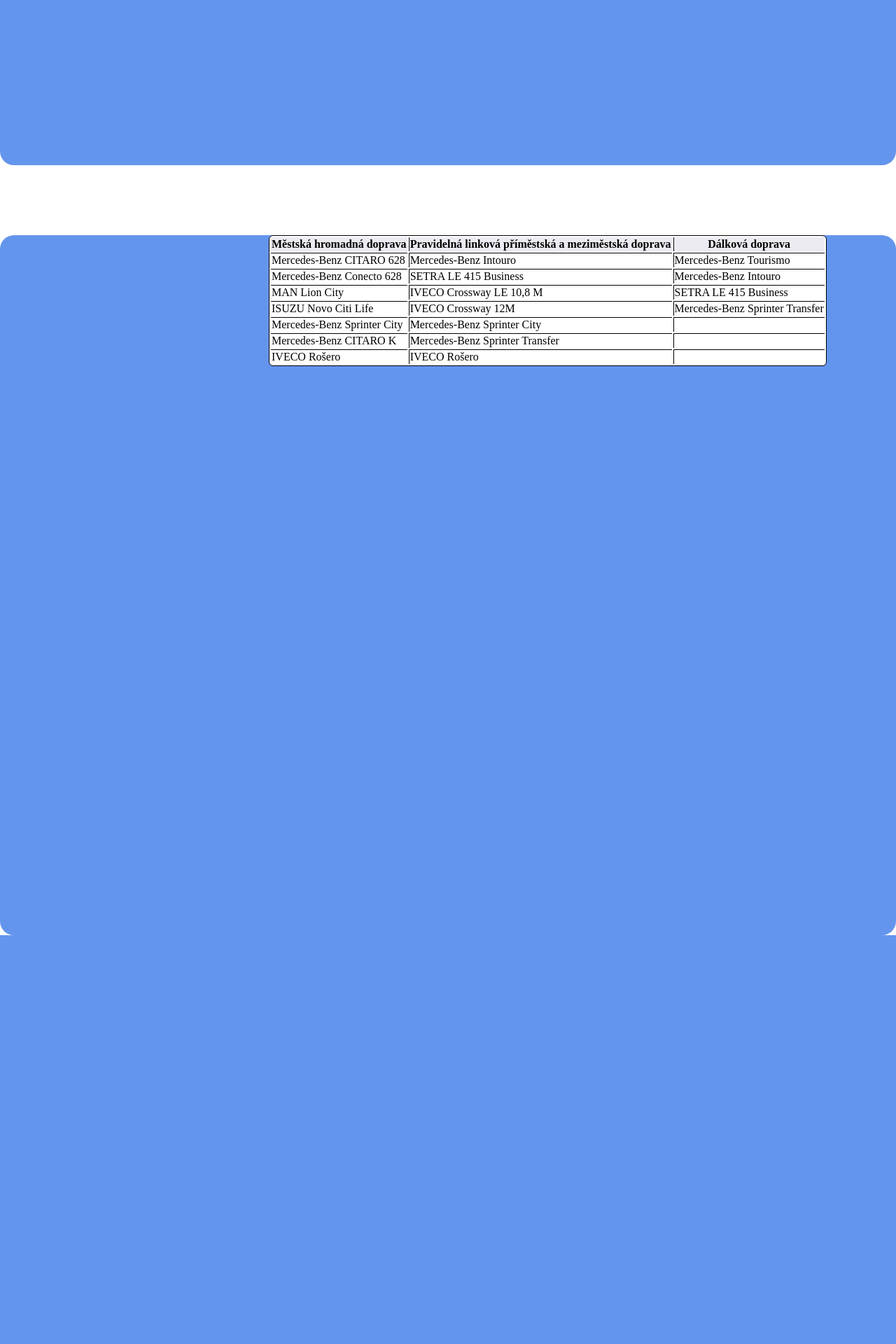
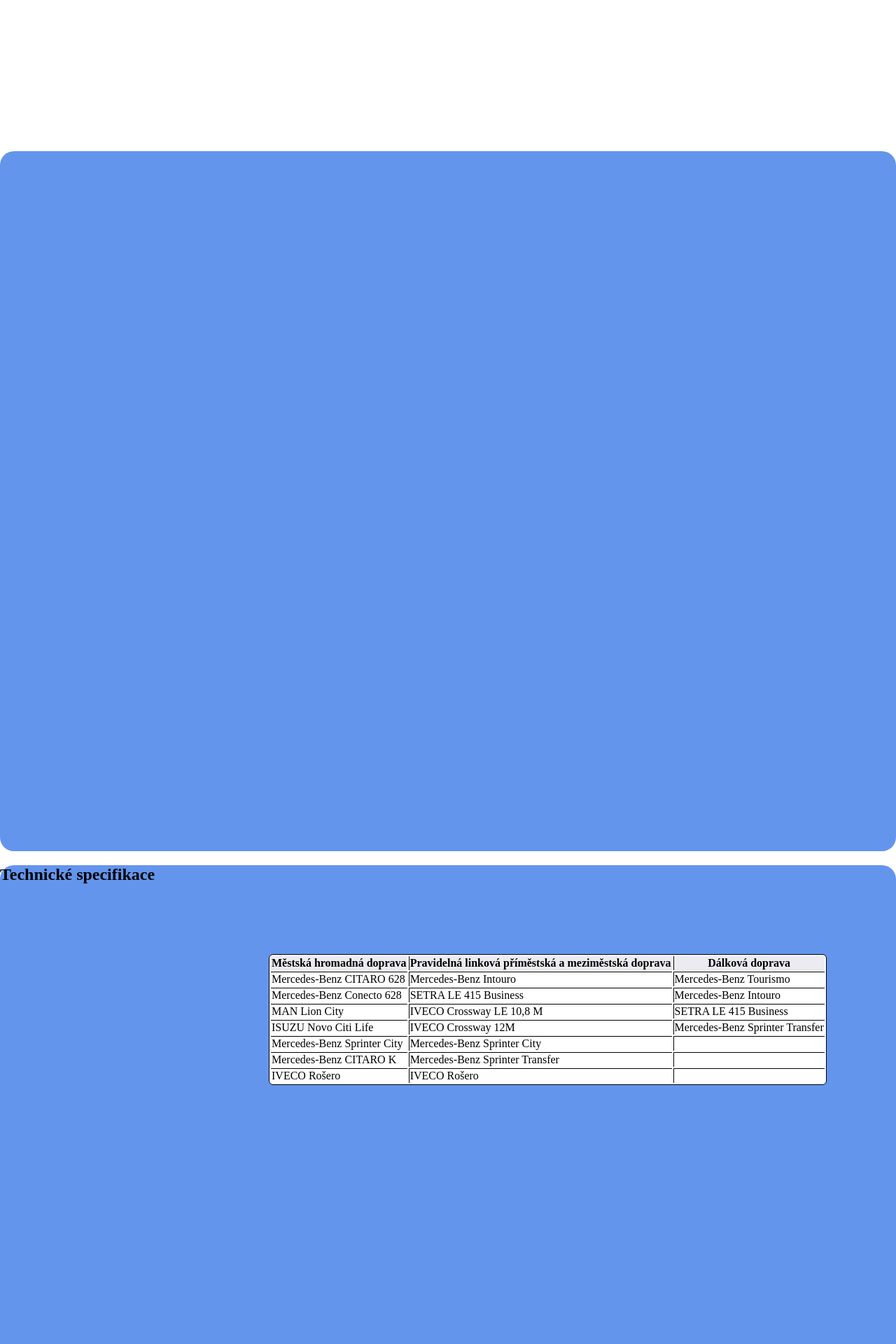
Before and after one commit to MatyasHarvanek04/WebPresentation, a PHP site: page /Pages/autobus.html in a window 1280 px wide. Shown: the part 1920-3840 px from the top of the page at 70% size. Before the commit the page ends 3256 px from the top, so only its background shows below. Run offline with PHP 8.4, Linux system fonts and the light colour scheme.

Commit message:
zaklDesign

```diff
--- a/Main/Css/style2.css
+++ b/Main/Css/style2.css
@@ -25,22 +25,22 @@
     top: 15%;
 }
 
-#section1 {
+.section1 {
     width: 100%;
     height: 1000px;
     border-radius: 20px;
     background-color: cornflowerblue;
 }
 
-#section2 {
-    margin-top: 20px;
+.section2 {
+    margin-top: 1000px;
     width: 100%;
     height: 1000px;
     border-radius: 20px;
     background-color: cornflowerblue;
 }
 
-#section3 {
+.section3 {
     margin-top: 20px;
     width: 100%;
     height: 1000px;
@@ -53,6 +53,7 @@
 }
 
 #navi {
+    margin-top: 1%;
     width: 15%;
     height: 300px;
     position: fixed;
@@ -102,20 +103,20 @@
 #pati {
     margin-top: 90%;
 }
+
 table {
-    border-collapse:separate;
-    border:solid black 1px;
-    border-radius:6px;
+    border-collapse: separate;
+    border: solid black 1px;
+    border-radius: 6px;
     background-color: white;
     margin-left: 30%;
-   margin-top: 100px;
-    top:20%;
-
+    top: 20%;
 }
 
-td, th {
-    border-left:solid black 1px;
-    border-top:solid black 1px;
+td,
+th {
+    border-left: solid black 1px;
+    border-top: solid black 1px;
 }
 
 th {
@@ -123,10 +124,20 @@
     border-top: none;
 }
 
-td:first-child, th:first-child {
-     border-left: none;
+td:first-child,
+th:first-child {
+    border-left: none;
 }
+
 #obsahsection {
     margin-left: 300px;
     width: 800px;
 }
+
+#tb {
+    margin-top: 100px;
+}
+
+h1 {
+    margin-top: 10px;
+}
--- a/Main/Pages/autobus.html
+++ b/Main/Pages/autobus.html
@@ -70,20 +70,23 @@
                 </ul>
             </div>
 
-            <div id="section1">
+            <section class="section1">
                 <div id="obsahsection">
-                    <p >Lorem ipsum dolor sit amet, consectetuer adipiscing elit. Integer lacinia. Sed convallis magna eu sem. Nulla est. Nulla quis diam. Duis bibendum, lectus ut viverra rhoncus, dolor nunc faucibus libero, eget facilisis enim ipsum id lacus. Fusce wisi. In convallis. Mauris metus. Maecenas ipsum velit, consectetuer eu lobortis ut, dictum at dui. Donec quis nibh at felis congue commodo. Vivamus porttitor turpis ac leo.</p>
+                    <p>Lorem ipsum dolor sit amet, consectetuer adipiscing elit. Integer lacinia. Sed convallis magna eu sem. Nulla est. Nulla quis diam. Duis bibendum, lectus ut viverra rhoncus, dolor nunc faucibus libero, eget facilisis enim ipsum id lacus.
+                        Fusce wisi. In convallis. Mauris metus. Maecenas ipsum velit, consectetuer eu lobortis ut, dictum at dui. Donec quis nibh at felis congue commodo. Vivamus porttitor turpis ac leo.</p>
 
 
                 </div>
-            </div>
-            <div id="section2"></div>
-            <div id="section3">
-                <div>
-                    <table >
+            </section>
+            <section class="section2"></section>
+            <section class="section3">
+                <h1>Technické specifikace</h1>
+                <div id="tb">
+
+                    <table>
                         <tr>
                             <th>Městská hromadná doprava</th>
-                            <th>Pravidelná linková příměstská a meziměstská  doprava
+                            <th>Pravidelná linková příměstská a meziměstská doprava
 
                             </th>
                             <th>Dálková doprava</th>
@@ -126,7 +129,7 @@
 
                     </table>
                 </div>
-            </div>
+            </section>
         </div>
 
         <div class="pat">
```
